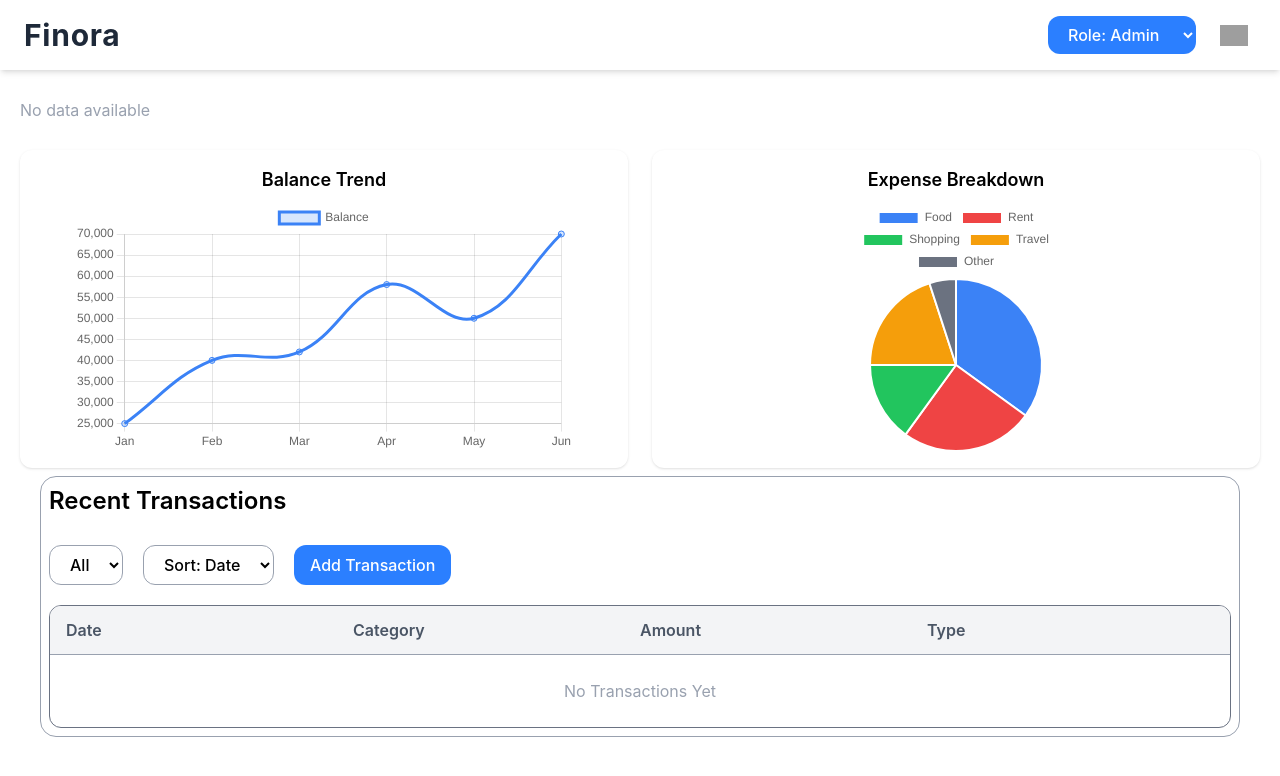
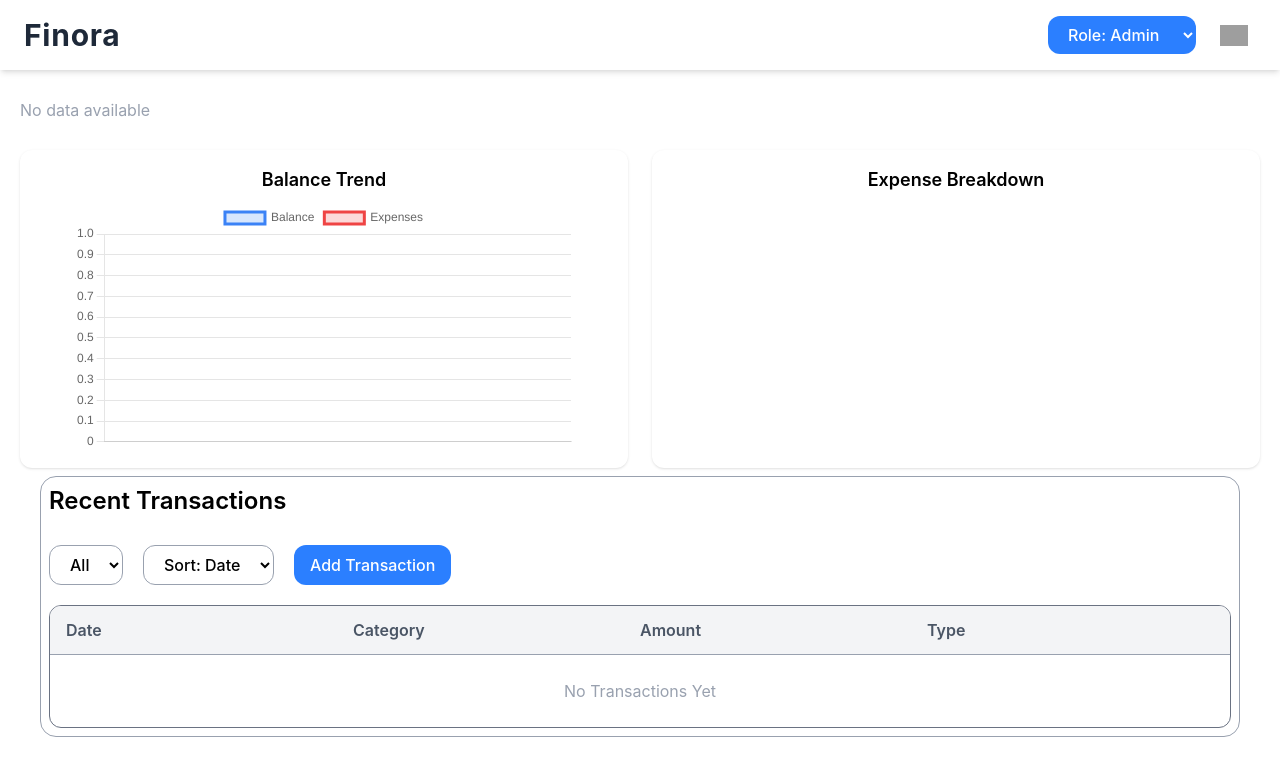
Before and after one commit to Bhumesh01/Finora, a React (Vite) app: page / in a window 1280 px wide. Shown: the top 776 px of the page. Built offline with nearby package versions, Linux system fonts and the light colour scheme; grey boxes are pictures that could not be loaded.

Commit message:
Balance vs Expenses Line Chart

```diff
--- a/src/App.tsx
+++ b/src/App.tsx
@@ -14,6 +14,7 @@ export type TransactionType = {
 
 function App() {
   const [transactions, setTransactions] = useState<TransactionType[]>([]);
+  const [loaded, setLoaded] = useState(false);
 
   useEffect(()=>{
     try {
@@ -28,15 +29,20 @@ function App() {
     } catch (err) {
         console.error("Parsing error:", err);
         setTransactions([]);
-    }}, []);
+    }
+    finally{
+      setLoaded(true);
+    }
+  }, []);
   useEffect(() => {
+    if (!loaded) return;
     localStorage.setItem("transactions", JSON.stringify(transactions));
-  }, [transactions]);
+  }, [transactions, loaded]);
   return (
     <div className="h-screen flex flex-col gap-2">
       <Navbar></Navbar>
       <InsightCard transactions={transactions}></InsightCard>
-      <Chart></Chart>
+      <Chart transactions={transactions}></Chart>
       <LogCard transactions={transactions} setTransactions={setTransactions}></LogCard>
     </div>
   )
--- a/src/components/Charts.tsx
+++ b/src/components/Charts.tsx
@@ -3,26 +3,81 @@ import { Chart as ChartJS, LineElement, ArcElement, CategoryScale, LinearScale,
 ChartJS.register( LineElement, ArcElement, CategoryScale, LinearScale, PointElement, Tooltip, Legend);
 
 import { Line, Pie } from "react-chartjs-2";
+import type{ TransactionType } from "../App";
 
+export default function Chart( props: {transactions: TransactionType[]}){
+  const transactions = props.transactions;
+  const sorted = [...transactions].sort(
+    (a, b) => new Date(a.date).getTime() - new Date(b.date).getTime()
+  );
+
+  let runningBalance = 0;
+  let runningExpense = 0;
+
+  const labels: string[] = [];
+  const balanceData: number[] = [];
+  const expenseData: number[] = [];
+
+  sorted.forEach(t => {
+      const amount = Number(t.amount.replace("₹ ", ""));
+
+      if (t.type === "Income") {
+          runningBalance += amount;
+      } else {
+          runningBalance -= amount;
+          runningExpense += amount;
+      }
+
+      labels.push(
+          new Date(t.date).toLocaleDateString("en-IN", {
+              day: "2-digit",
+              month: "short"
+          })
+      );
+
+      balanceData.push(runningBalance);
+      expenseData.push(runningExpense);
+  });
   const data1 = {
-  labels: ["Jan", "Feb", "Mar", "Apr", "May", "Jun"],
+    labels,
     datasets: [
       {
         label: "Balance",
-      data: [25000, 40000, 42000, 58000, 50000, 70000],
+        data: balanceData,
         borderColor: "#3b82f6",
         backgroundColor: "rgba(59,130,246,0.2)",
-      tension: 0.4, // smooth curve
+        tension: 0.4,
+        fill: true
+      },
+      {
+        label: "Expenses",
+        data: expenseData,
+        borderColor: "#ef4444",
+        backgroundColor: "rgba(239,68,68,0.2)",
+        tension: 0.4,
         fill: true
       }
     ]
   };
+  const categoryData: { [key: string]: number } = {};
+
+  transactions.forEach(t => {
+      if (t.type === "Expense") {
+          const amount = Number(t.amount.replace("₹ ", ""));
+
+          if (!categoryData[t.category]) {
+              categoryData[t.category] = 0;
+          }
+
+          categoryData[t.category] += amount;
+      }
+  });
 
   const data2 = {
-  labels: ["Food", "Rent", "Shopping", "Travel", "Other"],
+    labels: Object.keys(categoryData),
     datasets: [
       {
-      data: [35, 25, 15, 20, 5],
+        data: Object.values(categoryData),
         backgroundColor: [
           "#3b82f6",
           "#ef4444",
@@ -33,8 +88,6 @@ const data2 = {
       }
     ]
   };
-
-export default function Chart(){
     return(
         <div className="flex flex-wrap justify-between gap-6 w-full px-5">
             <div className="bg-white rounded-xl shadow p-4 flex-1">
```
Lines whose indentation alone changed are shown as unchanged.
